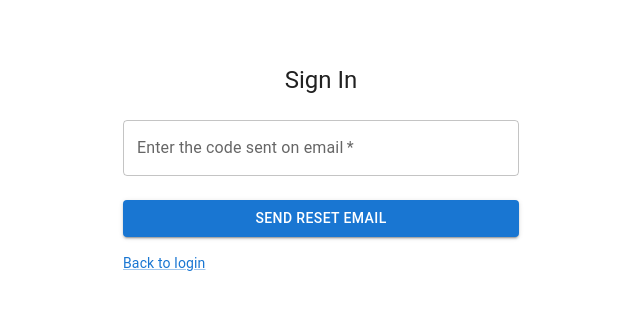
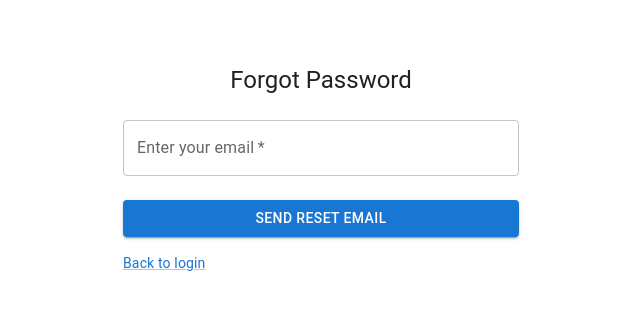
Before and after one commit to nshaphan/zplatform-ui, a React (Create React App) app: page /forgot-password in a window 1280 px wide. Shown: the top 310 px of the page, without its empty margins (319-959 px from the left). Built offline with nearby package versions, Linux system fonts and the light colour scheme; no server answers.

Commit message:
Fix forgot password label

```diff
--- a/src/pages/ForgotPassword.tsx
+++ b/src/pages/ForgotPassword.tsx
@@ -91,7 +91,7 @@ export default function ForgotPassword() {
         }}
       >
         <Typography component="h1" variant="h5">
-          Sign In
+          Forgot Password
         </Typography>
         <Box
           component="form"
@@ -121,7 +121,7 @@ export default function ForgotPassword() {
                 required
                 fullWidth
                 id="otp"
-                label="Enter the code sent on email"
+                label="Enter your email"
                 error={!!errors.email}
                 helperText={errors.email?.message}
                 {...register('email')}
```
